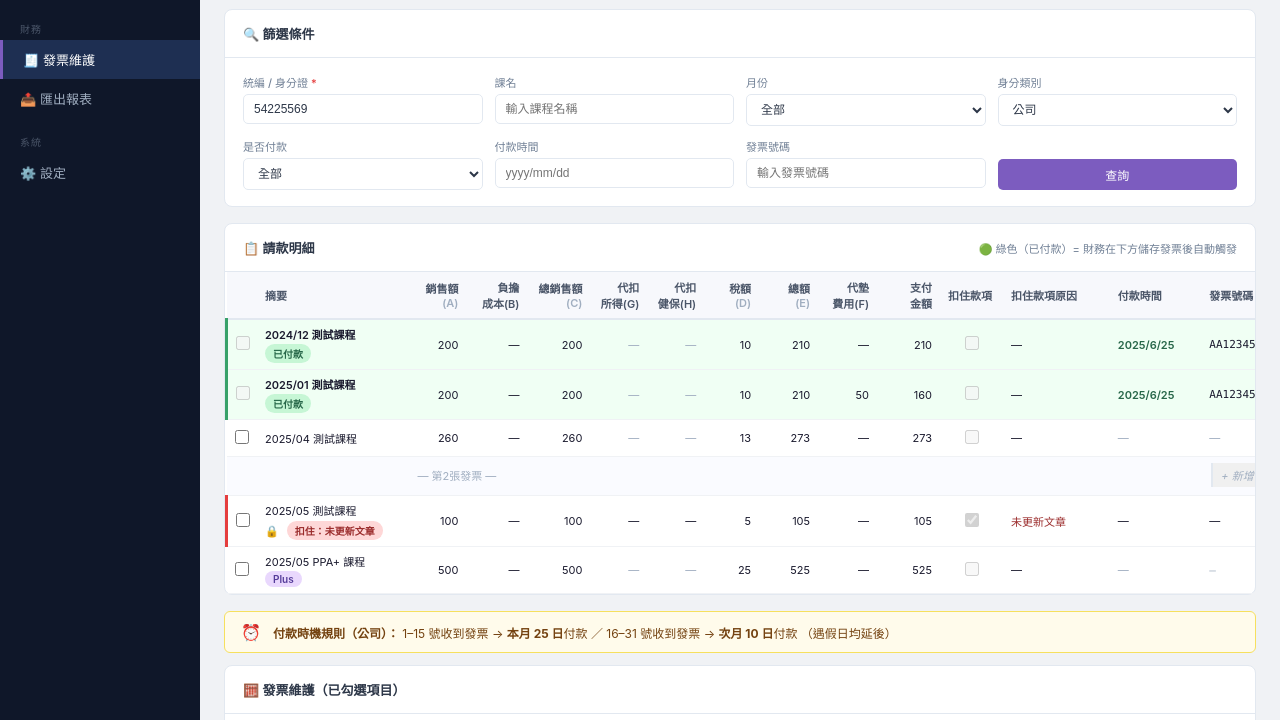
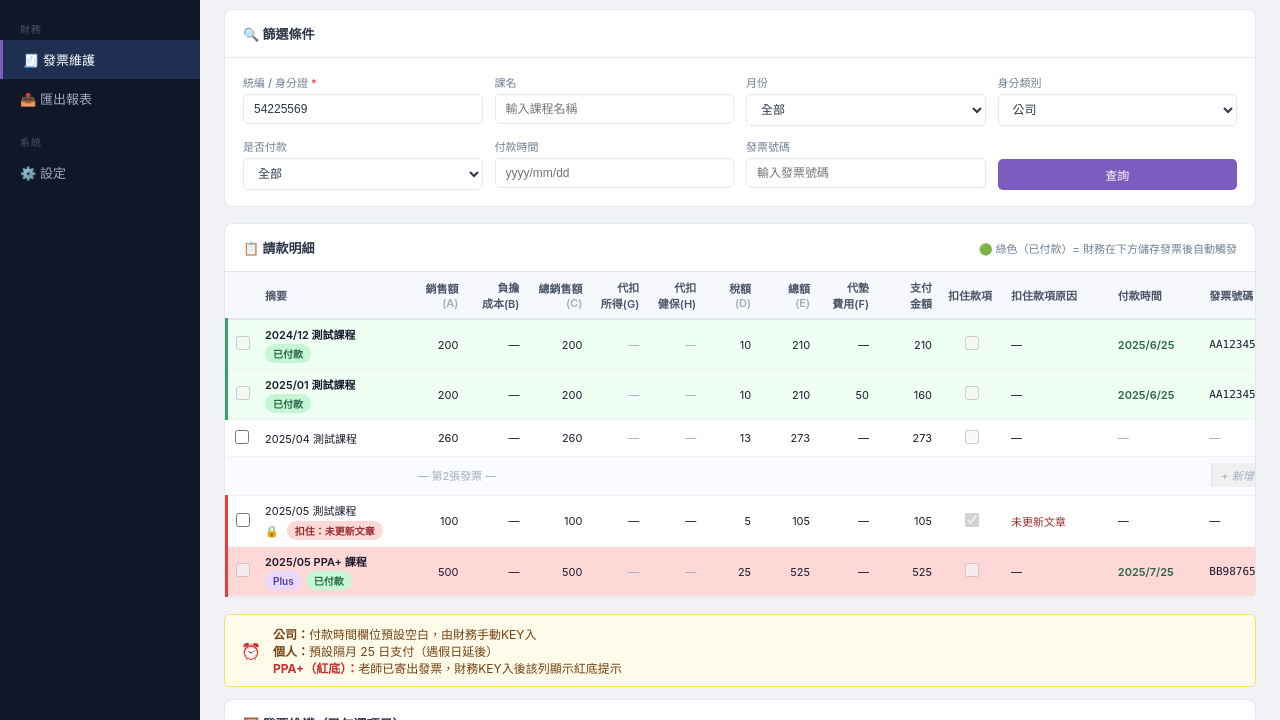
Before and after one commit to jameslin-sudo/invoice-mockup, a plain HTML site: page index.html in a window 1280 px wide. Shown: the part 80-800 px from the top of the page. Drawn offline with Linux system fonts and the light colour scheme.

Commit message:
更新付款時機規則：公司空白/個人隔月25日，PPA+紅底示範

```diff
--- a/index.html
+++ b/index.html
@@ -72,7 +72,8 @@
   .row-paid td:first-child { border-left: 3px solid #38a169; }
   .row-locked { background: #fff5f5 !important; }
   .row-locked td { color: #a0aec0; }
-  .row-ppa-plus { background: #fff0f0 !important; }
+  .row-ppa-plus { background: #fed7d7 !important; }
+  .row-ppa-plus td:first-child { border-left: 3px solid #e53e3e; }
   .row-invoice-sub { background: #fafbff; }
   .row-invoice-sub td { color: #6b7280; font-size: 11px; padding: 4px 10px 6px; }
   .row-invoice-sub td:first-child { padding-left: 24px; }
@@ -459,12 +460,15 @@
                 <td><button class="btn-edit" onclick="editRow(this)" title="編輯">✏️</button></td>
               </tr>
 
-              <!-- Row 5: PPA+ -->
-              <tr>
-                <td><input type="checkbox" class="row-cb" onchange="updateInvoiceTotals();loadInvoiceFormData()"></td>
+              <!-- Row 5: PPA+ 老師已寄出發票，財務KEY入後顯示紅底 -->
+              <tr class="row-ppa-plus">
+                <td><input type="checkbox" disabled class="row-cb"></td>
                 <td>
-                  <div>2025/05 PPA+ 課程</div>
-                  <span class="badge badge-purple" style="margin-top:2px">Plus</span>
+                  <div style="font-weight:600">2025/05 PPA+ 課程</div>
+                  <div style="display:flex;gap:4px;margin-top:2px">
+                    <span class="badge badge-purple">Plus</span>
+                    <span class="badge badge-green">已付款</span>
+                  </div>
                 </td>
                 <td class="amount">500</td>
                 <td class="amount editable-cell"><span class="display-val">—</span><input class="cell-input edit-input" style="text-align:right;width:60px" placeholder="0"></td>
@@ -475,17 +479,17 @@
                 <td class="amount">525</td>
                 <td class="amount editable-cell"><span class="display-val">—</span><input class="cell-input edit-input" style="text-align:right;width:60px" placeholder="0"></td>
                 <td class="amount">525</td>
-                <td class="editable-cell" style="text-align:center"><input type="checkbox" class="ec-cb" disabled></td>
-                <td class="editable-cell"><span class="display-val">—</span><input class="cell-input edit-input" placeholder="輸入原因…"></td>
-                <td class="text-muted">—</td>
-                <td class="text-muted font-mono text-sm">—</td>
-                <td class="amount text-muted">—</td>
-                <td class="amount text-muted">—</td>
-                <td class="amount text-muted">—</td>
-                <td class="text-muted">—</td>
-                <td class="text-muted">—</td>
+                <td style="text-align:center"><input type="checkbox" class="ec-cb" disabled></td>
+                <td><span class="display-val">—</span></td>
+                <td style="font-weight:600;color:#276749">2025/7/25</td>
+                <td class="font-mono text-sm">BB98765432</td>
                 <td class="amount">500</td>
-                <td><button class="btn-edit" onclick="editRow(this)" title="編輯">✏️</button></td>
+                <td class="amount">25</td>
+                <td class="amount">525</td>
+                <td>25</td>
+                <td class="text-sm">08/2025</td>
+                <td class="amount">0</td>
+                <td></td>
               </tr>
             </tbody>
           </table>
@@ -497,10 +501,9 @@
     <div style="background:#fffbeb;border:1px solid #f6e05e;border-radius:6px;padding:10px 16px;margin-bottom:12px;font-size:12px;color:#744210;display:flex;gap:12px;align-items:center">
       <span style="font-size:16px">⏰</span>
       <div>
-        <strong>付款時機規則（公司）：</strong>
-        1–15 號收到發票 → <strong>本月 25 日</strong>付款 ／
-        16–31 號收到發票 → <strong>次月 10 日</strong>付款
-        （遇假日均延後）
+        <strong>公司：</strong>付款時間欄位預設空白，由財務手動KEY入<br>
+        <strong>個人：</strong>預設隔月 25 日支付（遇假日延後）<br>
+        <strong style="color:#c53030">PPA+（紅底）：</strong>老師已寄出發票，財務KEY入後該列顯示紅底提示
       </div>
     </div>
 
```
